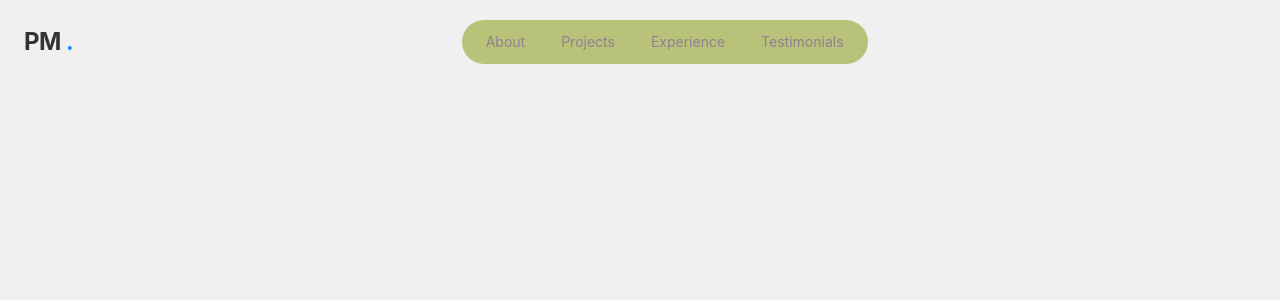
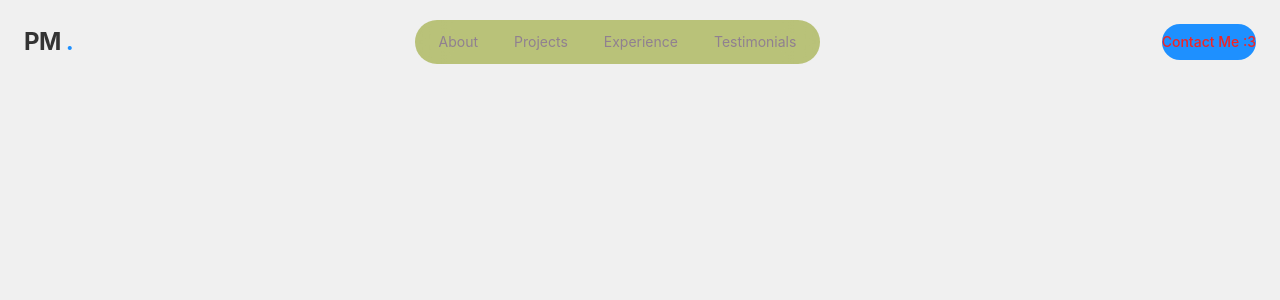
Before and after one commit to EsmeMP/EsmeMP.github.io, a React (Vite) app: page / in a window 1280 px wide. Shown: the top 300 px of the page. Built offline with nearby package versions, Linux system fonts and the light colour scheme.

Commit message:
04 Updating Navbar ->42:40

```diff
--- a/package.json
+++ b/package.json
@@ -11,6 +11,7 @@
   },
   "dependencies": {
     "@tailwindcss/vite": "^4.3.0",
+    "lucide-react": "^1.16.0",
     "react": "^19.2.6",
     "react-dom": "^19.2.6",
     "tailwindcss": "^4.3.0"
--- /dev/null
+++ b/src/components/Button.jsx
@@ -0,0 +1,16 @@
+export const Button = ({className, size = "default", children}) => {
+    const baseClasses = "relative overflow-hidden rounded-full font-medium focus:outline-none focus-visible:ring-primary bg-primary text-primary-foreground hover:bg-primary/90 shadow-primary/25";
+
+    const sizeClasses = {
+        sm: "px-4, py-2 text-sm",
+        default: "px-6 py-3 text-base",
+        lg: "px-8 py-4 text-lg",
+    };
+
+    const classes = `${baseClasses} ${sizeClasses[size]}`;
+    return (
+        <button className={classes}>
+            <span className="relative flex items-center justify-center gap-2">{children}</span>
+        </button>
+    );
+};
--- a/src/index.css
+++ b/src/index.css
@@ -45,4 +45,29 @@
     backdrop-filter: blur(16px);
     border: 1px solid color-mix(in, srgb, var(--color-border) 50%, transparent);
   }
+
+  .glass-strong {
+    background-color: color-mix(in srgb, var(--color-surface) 80%, transparent);
+    backdrop-filter: blur(24px);
+    border: 1px solid color-mix(in, srgb, var(--color-border) 60%, transparent);
+  }
+
 }
+
+@layer utilities{
+  @keyframes fade-in {
+    from {
+      opacity: 0;
+      transform: translateY(20px);
+      filter: blur(10px);
+    }
+    to {
+      opacity: 1;
+      transform: translateY(0);
+      filter: blur(0);
+    }
+  }
+  .animate-fade-in {
+    animation: fade-in 0.8s ease-out both;
+  }
+}
--- a/src/layout/Navbar.jsx
+++ b/src/layout/Navbar.jsx
@@ -1,3 +1,7 @@
+import { Button } from "@/components/Button";
+import { Menu, X } from "lucide-react";
+import { useState } from "react";
+
 const navLinks = [
     {href: '#about', label: 'About'},
     {href: '#projects', label: 'Projects'},
@@ -7,6 +11,7 @@ const navLinks = [
 ];
 
 export const Navbar = () => {
+    const [ isMobileMenuOpen, setIsmobileMenuOpen ] = useState(false);
     return (
         <header  className= "fixed top-0 left-0 right-0 bg-transparent py-5">
             <nav className="container mx-auto px-6 flex items-center justify-between">
@@ -15,7 +20,7 @@ export const Navbar = () => {
                 </a>
 
                 {/* desktop nav */}
-                <div className="flex items-center gap-1">
+                <div className="hidden md:flex items-center gap-1">
                     <div className="glass rounded-full px-2 py-1 flex items-center gap-1">
                         {navLinks.map((link, index) => (
                             <a href={link.href} key={index} className="px-4 py-2 text-sm text-muted-foreground hover:text-foreground rounded-full hover:bg-surface">
@@ -26,11 +31,30 @@ export const Navbar = () => {
                 </div>
 
                 {/* CTA BUTTON */}
-                <div>
-                    <button></button>
+                <div className="hidden md:block">
+                    <Button size="sm">Contact Me :3</Button>
                 </div>
 
+                {/* mobile menu button */}
+                <button className="md:hidden p-2 text-foreground cursor-pointer" onClick={() => setIsmobileMenuOpen((prev) => !prev)}>
+                    {isMobileMenuOpen ? <X size = {24} /> : <Menu size={24} />}
+                </button>
             </nav>
+
+            {/* mobile menu */}
+            {isMobileMenuOpen && (
+                    <div className="md:hidden glass-strong animate-fade-in ">
+                        <div className="container mx-auto px-6 py-6 flex flex-col gap-4">
+                            {navLinks.map((link, index) => (
+                                    <a href={link.href} key={index} className="text-lg text-muted-foreground hover:text-foreground py-2">
+                                        {link.label}
+                                </a>
+                            ))}
+
+                            <Button>Contact Me :3</Button>
+                    </div>
+                </div>
+            )}
         </header>
     );
 }
--- a/src/sections/Hero.jsx
+++ b/src/sections/Hero.jsx
@@ -1,3 +1,8 @@
 export const Hero = () => {
-    return <section></section>;
+    return <section className="relative min-h-screen flex items-center overflow-hidden">
+        {/* background */}
+        <div>
+            <img src="" alt="" />
+        </div>
+    </section>;
 };
```
Also changed, not shown: 1 other file (tests, documents, lock files or other folders).
